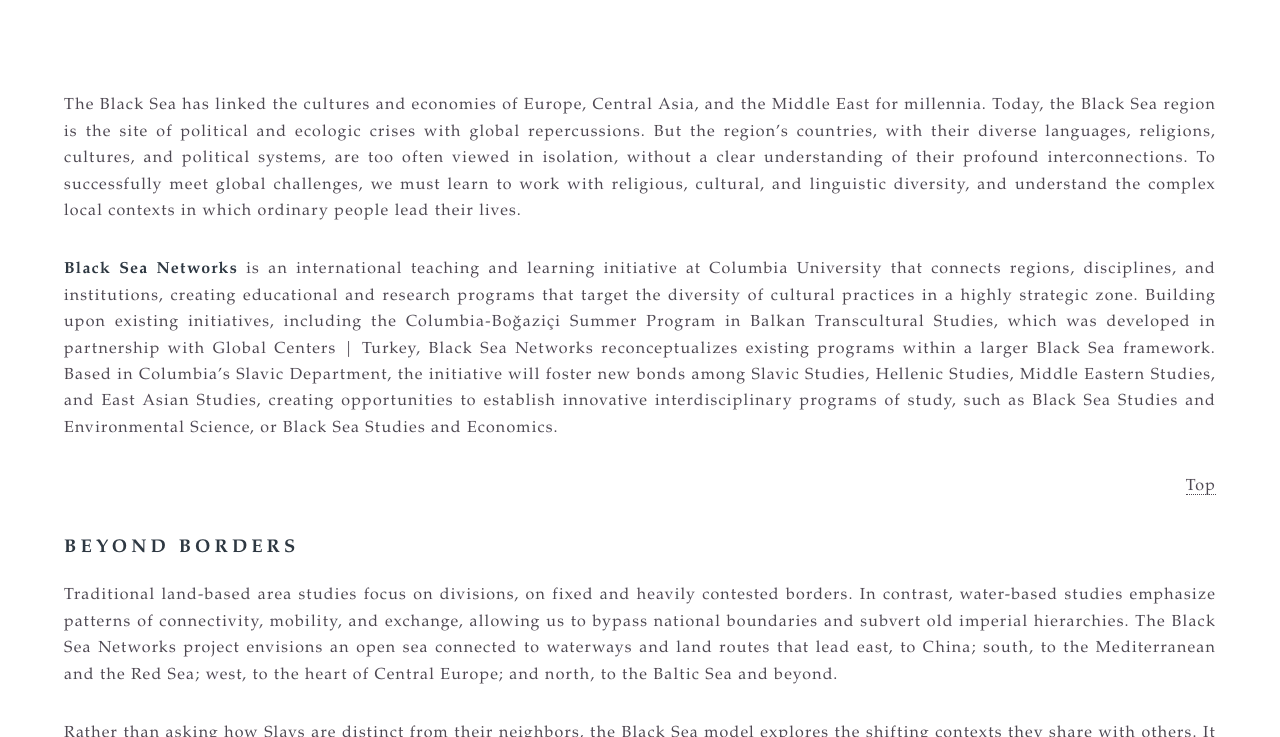
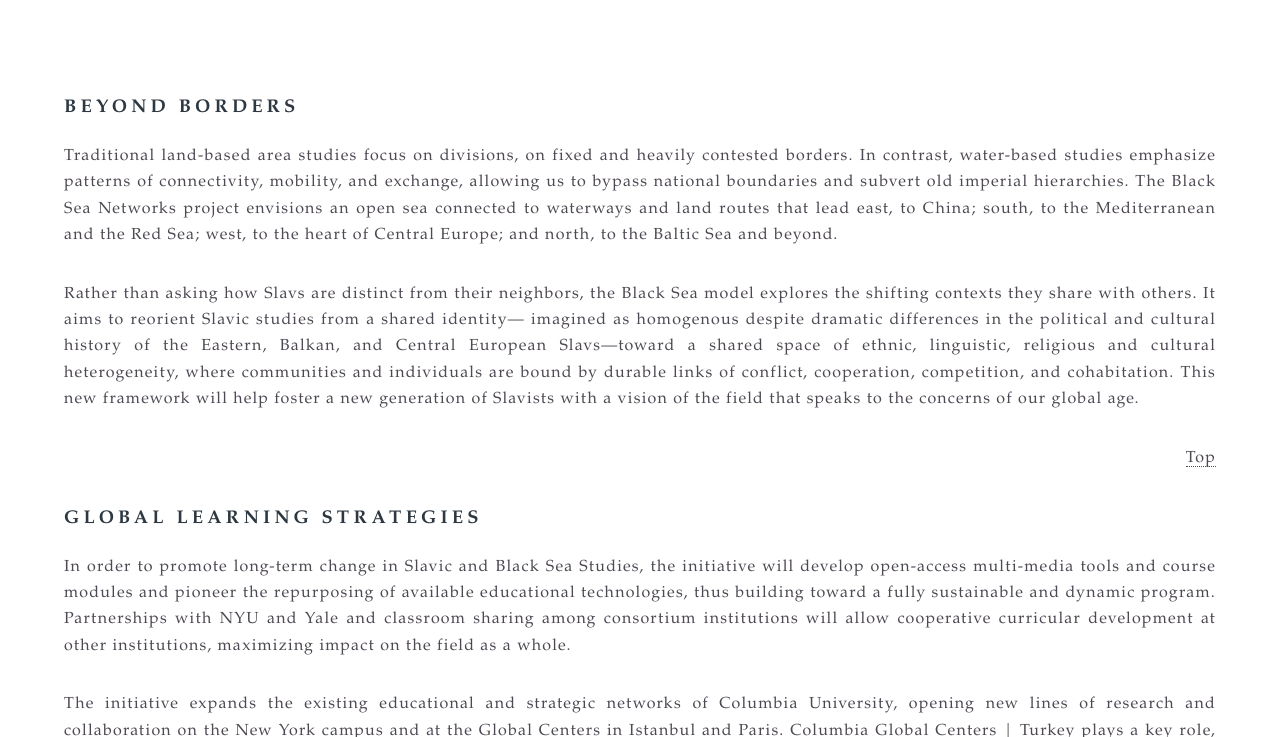
Before and after one commit to bradleygorski/blackseanet, a Jekyll site: the page built from about.html, in a window 1280 px wide and 900 px high, scrolled down 234 px, cut to the strip 163-900 px from the top of the window. Built offline with Jekyll 4.4.1, drawn with Linux system fonts in a browser that asks for light colours; some of the changed text lies outside the part shown.

Commit message:
Update about.html

```diff
--- a/about.html
+++ b/about.html
@@ -3,26 +3,8 @@
 title: About the Black Sea Networks Initiative
 ---
 		<section>
-		<p align='justify'>The Black Sea has linked the cultures and economies of Europe,
-		Central Asia, and the Middle East for millennia. Today, the Black Sea region is the
-		site of political and ecologic crises with global repercussions. But the region’s
-		countries, with their diverse languages, religions, cultures, and political systems,
-		are too often viewed in isolation, without a clear understanding of their profound
-		interconnections. To successfully meet global challenges, we must learn to work with
-		religious, cultural, and linguistic diversity, and understand the complex local contexts
-		in which ordinary people lead their lives.</p>
-		<p align='justify'><strong>Black Sea Networks</strong> is an international teaching and learning initiative
-		at Columbia University that connects regions, disciplines, and institutions, creating
-		educational and research programs that target the diversity of cultural practices in a
-		highly strategic zone. Building upon existing initiatives, including the Columbia-Boğaziçi
-		Summer Program in Balkan Transcultural Studies, which was developed in partnership with
-		Global Centers | Turkey, Black Sea Networks reconceptualizes existing programs within a
-		larger Black Sea framework. Based in Columbia’s Slavic Department, the initiative will
-		foster new bonds among Slavic Studies, Hellenic Studies, Middle Eastern Studies, and
-		East Asian Studies, creating opportunities to establish innovative interdisciplinary
-		programs of study, such as Black Sea Studies and Environmental Science, or Black Sea
-		Studies and Economics.</p>
-		<a name="borders"></a><p align="right"><a href="#top">Top</a></p>
+
+		<a name="borders"></a>
 			<h3>Beyond Borders</h3>
 			<p align='justify'>Traditional land-based area studies focus on divisions, on fixed
 			and heavily contested borders. In contrast, water-based studies emphasize patterns of
```
Also changed, not shown: other parts of about.html (+2 -1 lines).
